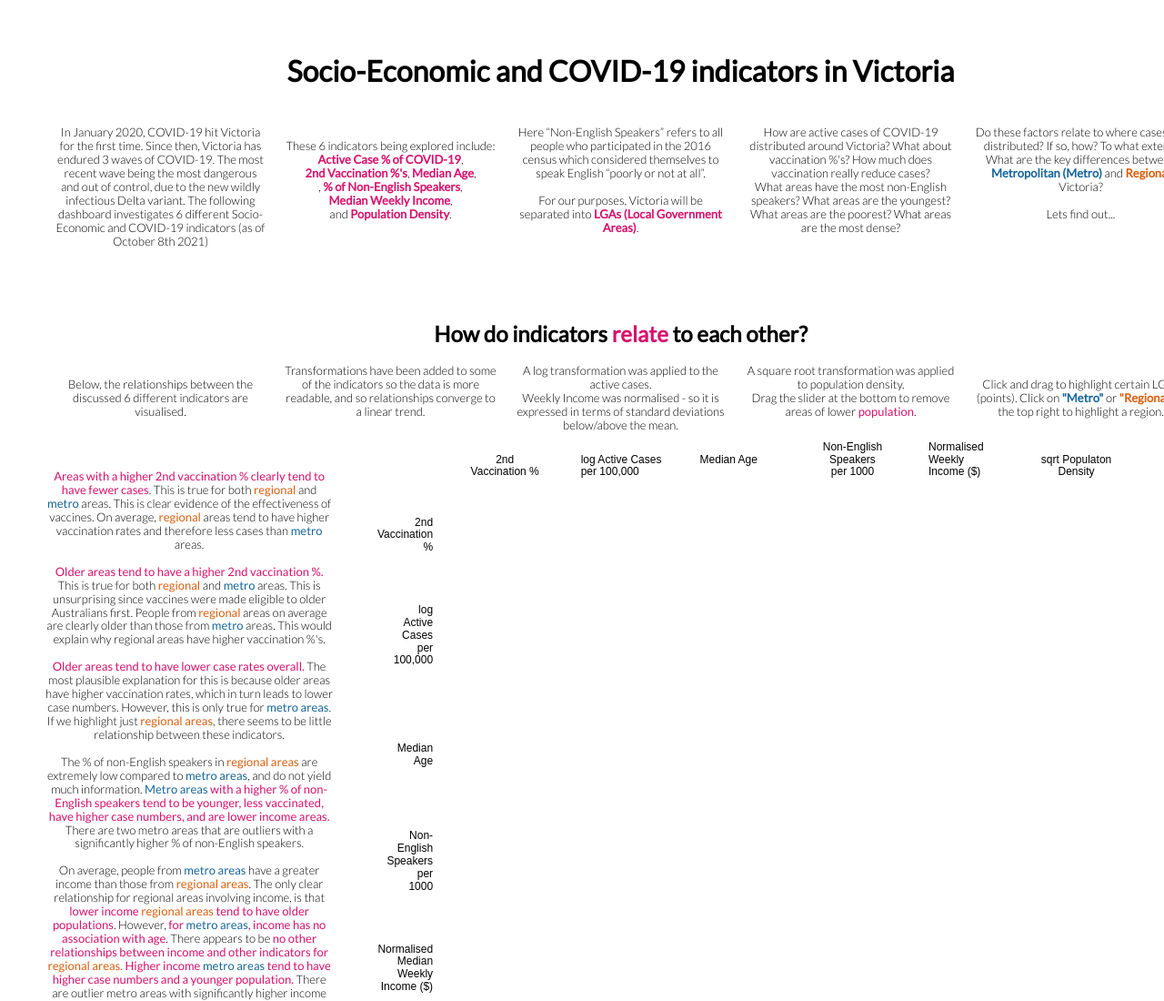
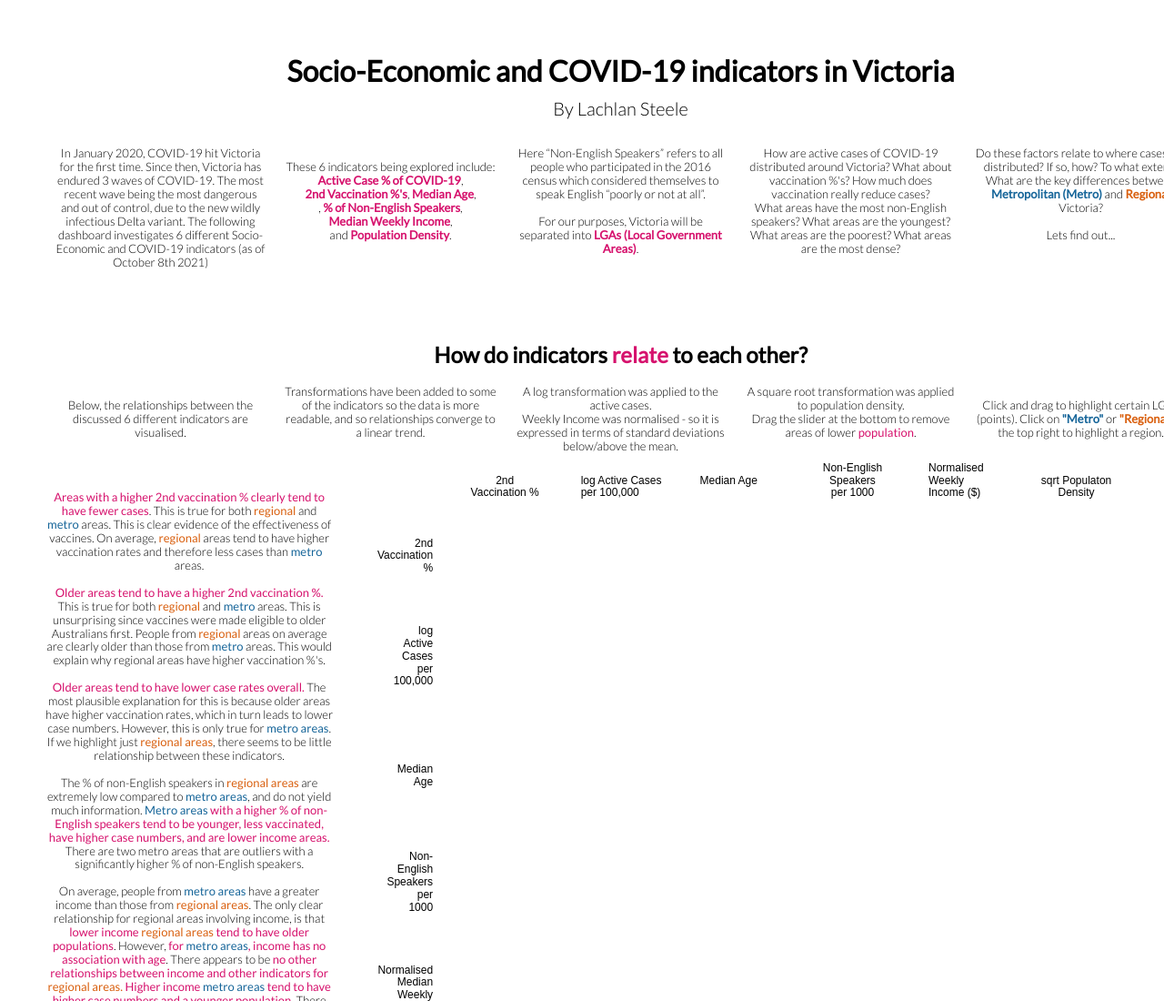
Before and after one commit to LSteele15/Project_2, a plain HTML site: page index.html in a window 1280 px wide. Shown: the top 1100 px of the page at 91% size. Drawn offline with nearby package versions, Linux system fonts and the light colour scheme; a script that the page names is missing.

Commit message:
Add files via upload

```diff
--- a/index.html
+++ b/index.html
@@ -32,6 +32,11 @@
     </div>
    </div>
 
+    <div class="pure-u-1-1">
+      <div class="main-subtitle">
+      <div class=subtitle> By Lachlan Steele</div>
+    </div>
+   </div>
 
    <!-- pure grid group -->
     <div class="pure-g">
--- a/styles.css
+++ b/styles.css
@@ -116,6 +116,12 @@
     font-size: 13px;
     color: #6b6b6b;
   }
+  .subtitle{
+    text-align: center;
+    font-family: 'Lato', sans-serif;
+    font-weight: 300;
+    font-size: 20px;
+  }
   .splom-text{
     text-align: center;
     font-family: 'Lato', sans-serif;
@@ -167,7 +173,10 @@
     margin-bottom: 10px;
   }
   .main-title{
-    margin-bottom: 20px;
+    margin-bottom: -10px;
+  }
+  .main-subtitle{
+    margin-bottom: 30px;
   }
   .vis-gap{
     margin-bottom: 20px;
```
